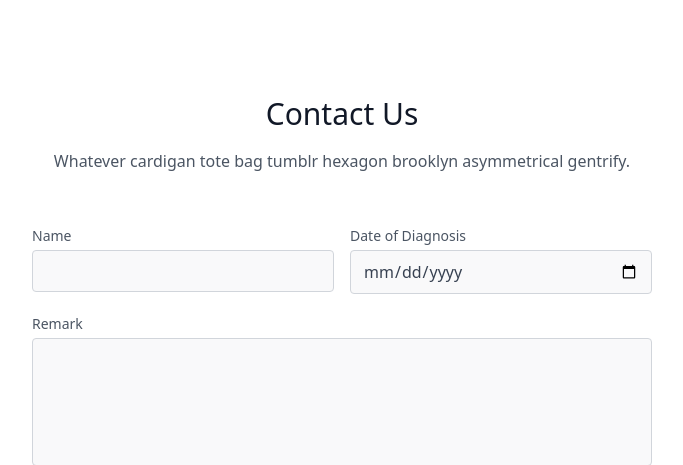
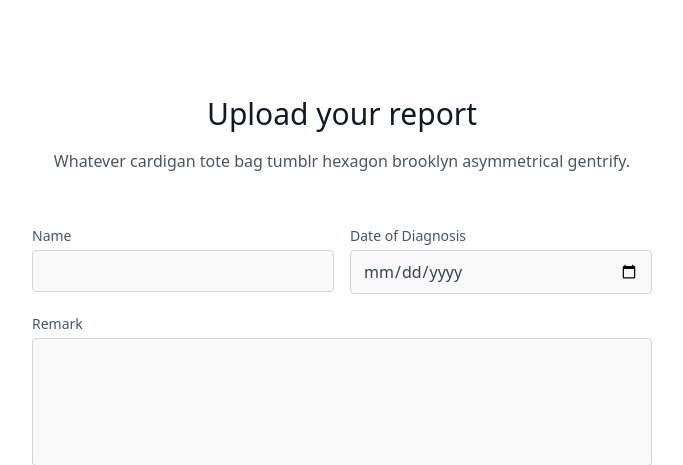
Before and after one commit to sravan1946/cipherthon, a Flask app: template templates/uploadreport.html in a window 1280 px wide. Shown: the top 465 px of the page, without its empty margins (298-981 px from the left). Run offline with Flask 3, Linux system fonts and the light colour scheme; the template is opened without the code that fills it, so the values that code supplies are empty; some libraries are stand-ins or nearby versions.

Commit message:
Update uploadreport.html with new title

```diff
--- a/templates/uploadreport.html
+++ b/templates/uploadreport.html
@@ -11,7 +11,7 @@
     <section class="text-gray-600 body-font relative">
         <div class="container px-5 py-24 mx-auto">
           <div class="flex flex-col text-center w-full mb-12">
-            <h1 class="sm:text-3xl text-2xl font-medium title-font mb-4 text-gray-900">Contact Us</h1>
+            <h1 class="sm:text-3xl text-2xl font-medium title-font mb-4 text-gray-900">Upload your report</h1>
             <p class="lg:w-2/3 mx-auto leading-relaxed text-base">Whatever cardigan tote bag tumblr hexagon brooklyn asymmetrical gentrify.</p>
           </div>
           <div class="lg:w-1/2 md:w-2/3 mx-auto">
```
